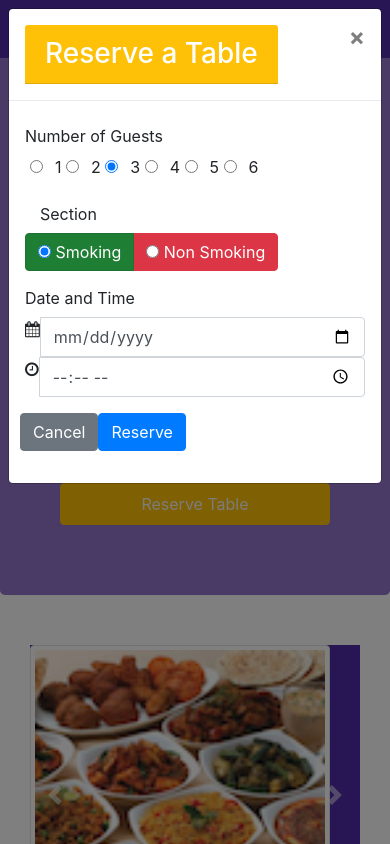
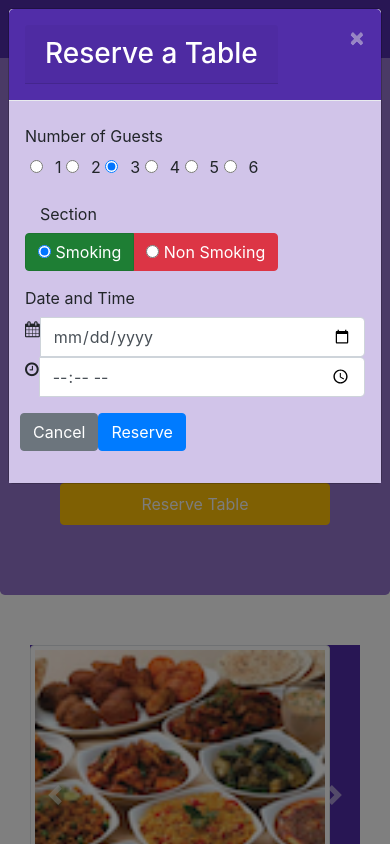
Before and after one commit to harrisalisha/Front-End-Web-UI-Frameworks-and-Tools-Bootstrap-4-, a website: page index.html in a window 390 px wide. Both pictures are taken after a click on the button "Reserve Table". Shown: the top 844 px of the page. Drawn offline with nearby package versions, Linux system fonts and the light colour scheme.

Commit message:
Assignment4

```diff
--- a/css/styles.scss
+++ b/css/styles.scss
@@ -76,3 +76,22 @@ body{
     bottom: 0px;
     z-index: 1;
 }
+
+.modal {
+
+    .modal-header {
+        background-color: $background-dark;
+        color:floralwhite;
+        button {
+            color:floralwhite;
+        }
+    }
+
+    .modal-body {
+        background-color: $background-pale;
+    }
+
+    .modal-footer {
+        background: $background-light;
+    }
+}
--- a/index.html
+++ b/index.html
@@ -38,7 +38,7 @@
                 </ul>
 
                 <span class="navbar-text">
-                    <a data-toggle="modal" data-target="#loginModal">
+                    <a data-toggle="modal" id="loginButton">
                         <span class="fa fa-sign-in"></span> Login</a>
                 </span>
 
@@ -108,7 +108,7 @@
                 <div class="col-12 col-sm align-self-center">
 
                     <a role="button" class="btn btn-block nav-link btn-warning text-light" data-toggle="modal"
-                        data-target="#reserveModal">Reserve Table</a>
+                        id="reserveButton">Reserve Table</a>
 
                 </div>
             </div>
@@ -122,7 +122,7 @@
             <div class="modal-content">
 
                 <div class="modal-header">
-                    <h3 class="card-header bg-warning text-white">Reserve a Table</h3>
+                    <h3 class="card-header text-white">Reserve a Table</h3>
                     <button type="button" class="close" data-dismiss="modal">&times;</button>
                 </div>
                 <div class="modal-body">
@@ -196,6 +196,7 @@
 
                                     <button type="submit" class="btn btn-primary">Reserve</button>
                                 </div>
+
                             </div>
                         </div>
 
@@ -411,6 +412,13 @@
 
                 });
 
+                $("#loginButton").click(function () {
+                    $("#loginModal").modal('show')
+                });
+
+                $("#reserveButton").click(function () {
+                    $("#reserveModal").modal('show')
+                });
             });
         </script>
 
```
Also changed, not shown: css/styles.css.
